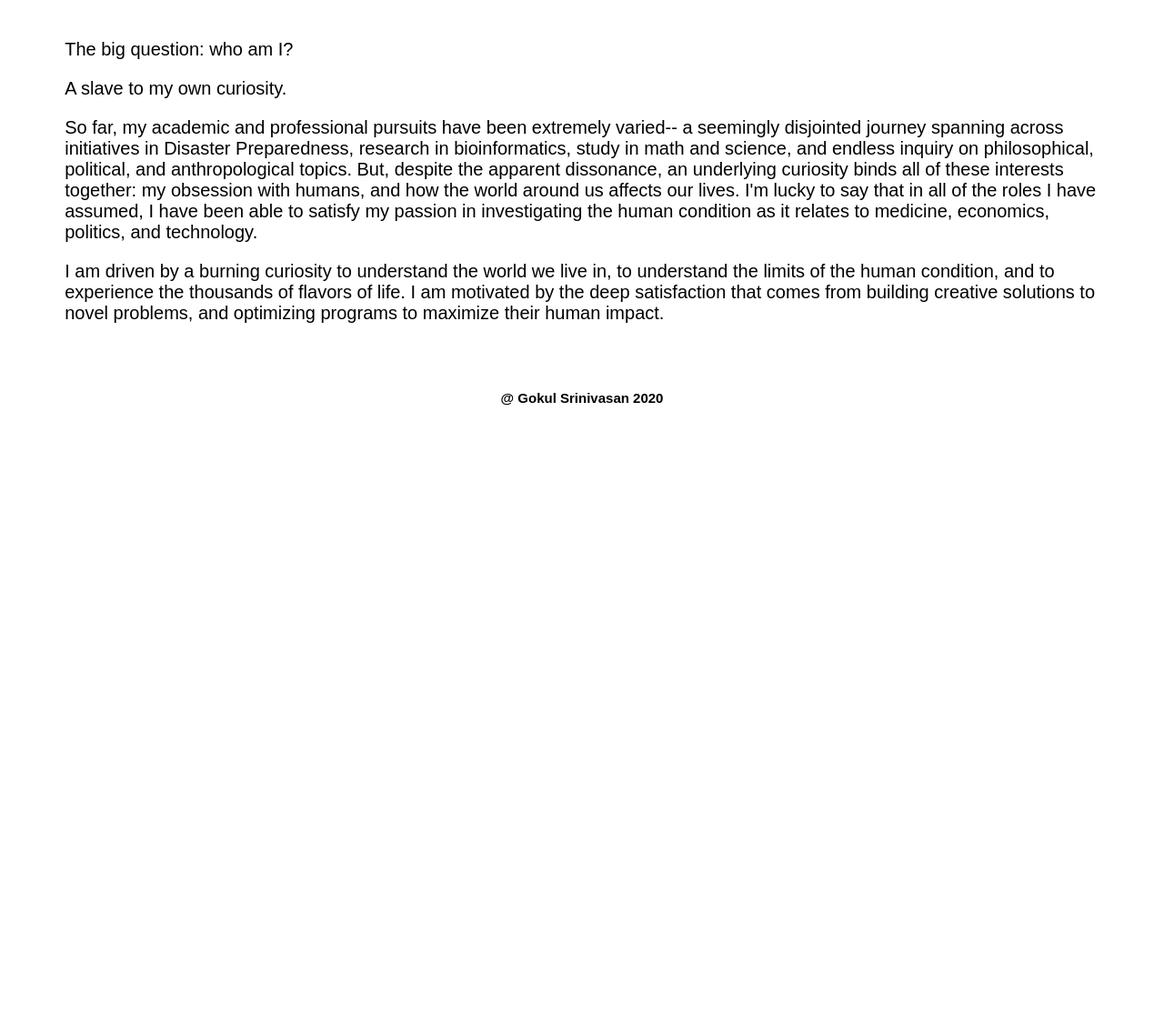
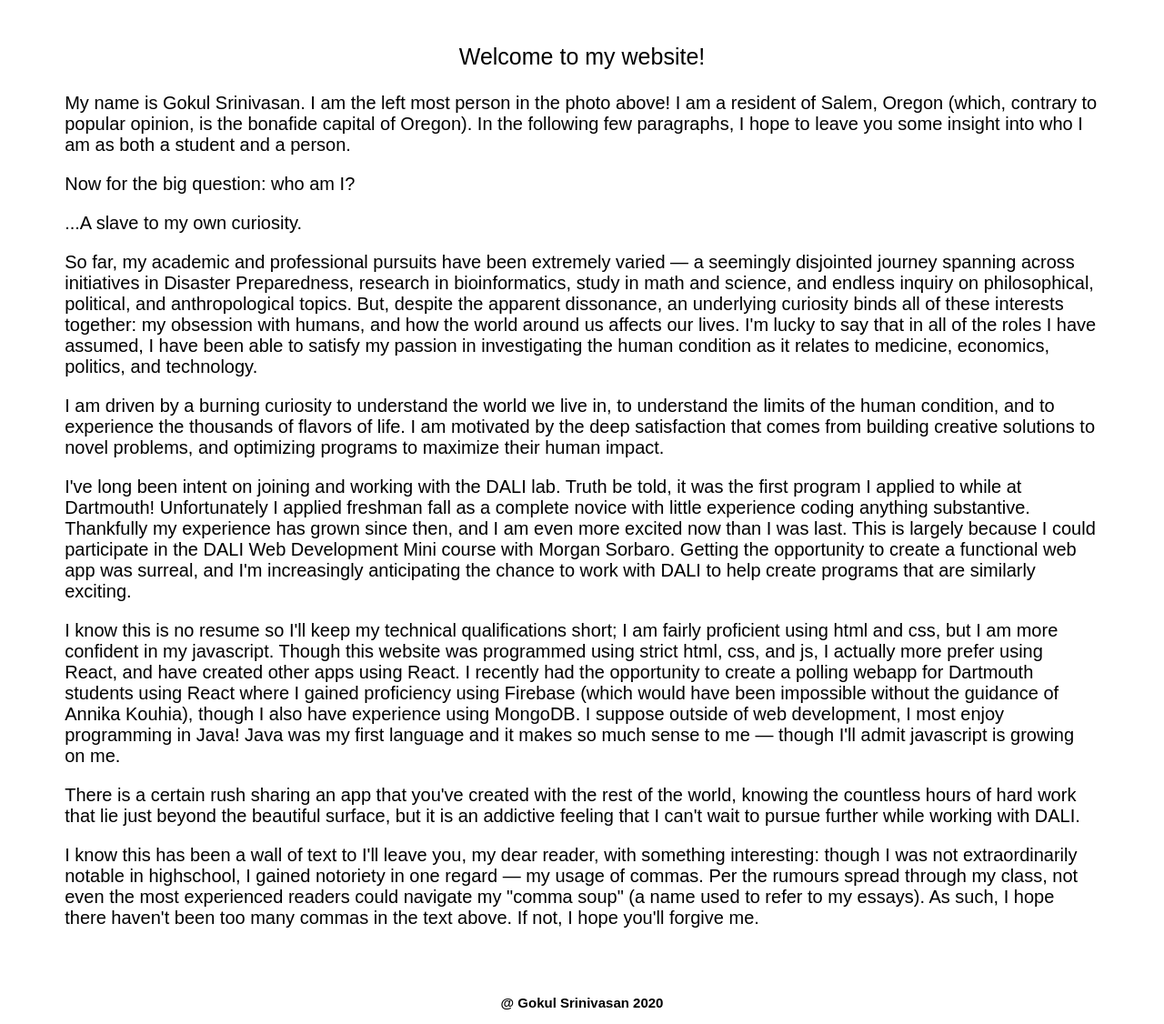
Before and after one commit to gokulsrin/personal_website, a plain HTML site: page me.html in a window 1280 px wide. Shown: the part 1112-2238 px from the top of the page at 91% size. Before the commit the page ends 1573 px from the top, so only its background shows below. Drawn offline with nearby package versions, Linux system fonts and the light colour scheme.

Commit message:
added some changes to the about me for DALI app.

```diff
--- a/me.html
+++ b/me.html
@@ -34,19 +34,52 @@
         <h1 data-aos="fade-up" style="text-align: center; font-size: 60px;">About Me </h1>
         <hr data-aos="fade-up" style="width: 30%;">
         <div class = "aboutmetext" data-aos="fade-up">
+            <p data-aos="fade-up" style="font-size: 25px; text-align: center;">
+                Welcome to my website!
+            </p>
             <p data-aos="fade-up">
-                The big question: who am I?
+                My name is Gokul Srinivasan. I am the left most person in
+                the photo above! I am a resident of Salem, Oregon (which, contrary to popular opinion, is the bonafide capital of Oregon).
+                In the following few paragraphs, I hope to leave you some insight into who I am as both a student
+                and a person.
+            </p>
+            <p data-aos="fade-up">
+                Now for the big question: who am I?
             </p>
 
             <p data-aos="fade-up">
-                A slave to my own curiosity.
+                ...A slave to my own curiosity.
             </p>
 
             <p data-aos="fade-up">
-                So far, my academic and professional pursuits have been extremely varied-- a seemingly disjointed journey spanning across initiatives in Disaster Preparedness, research in bioinformatics, study in math and science, and endless inquiry on philosophical, political, and anthropological topics. But, despite the apparent dissonance, an underlying curiosity binds all of these interests together: my obsession with humans, and how the world around us affects our lives. I'm lucky to say that in all of the roles I have assumed, I have been able to satisfy my passion in investigating the human condition as it relates to medicine, economics, politics, and technology.
+                So far, my academic and professional pursuits have been extremely varied — a seemingly disjointed journey spanning across initiatives in Disaster Preparedness, research in bioinformatics, study in math and science, and endless inquiry on philosophical, political, and anthropological topics. But, despite the apparent dissonance, an underlying curiosity binds all of these interests together: my obsession with humans, and how the world around us affects our lives. I'm lucky to say that in all of the roles I have assumed, I have been able to satisfy my passion in investigating the human condition as it relates to medicine, economics, politics, and technology.
             </p>
             <p data-aos="fade-up">
                 I am driven by a burning curiosity to understand the world we live in, to understand the limits of the human condition, and to experience the thousands of flavors of life. I am motivated by the deep satisfaction that comes from building creative solutions to novel problems, and optimizing programs to maximize their human impact.
+            </p>
+            <p data-aos="fade-up">
+                I've long been intent on joining and working with the DALI lab. Truth be told, it was the first program
+                I applied to while at Dartmouth! Unfortunately I applied freshman fall as a complete novice with little experience coding anything
+                substantive. Thankfully my experience has grown since then, and I am even more excited now than I was last. This is
+                largely because I could participate in the DALI Web Development Mini course with Morgan Sorbaro. Getting the opportunity to create a functional web app
+                was surreal, and I'm increasingly anticipating the chance to work with DALI to help create programs that are similarly exciting.
+            </p>
+            <p data-aos="fade-up">
+                I know this is no resume so I'll keep my technical qualifications short; I am fairly proficient using html and css, but I am
+                more confident in my javascript. Though this website was programmed using strict html, css, and js, I actually more prefer
+                using React, and have created other apps using React. I recently had the opportunity to create a polling webapp for Dartmouth
+                students using React where I gained proficiency using Firebase (which would have been impossible without the guidance of Annika Kouhia),
+                though I also have experience using MongoDB. I suppose outside of web development, I most enjoy programming in Java! Java was my first language
+                and it makes so much sense to me — though I'll admit javascript is growing on me.
+            </p>
+                There is a certain rush sharing an app that you've created with
+                the rest of the world, knowing the countless hours of hard work that lie just beyond the beautiful surface, but it is an addictive feeling that
+                I can't wait to pursue further while working with DALI.
+            <p data-aos="fade-up">
+                I know this has been a wall of text to I'll leave you, my dear reader, with something interesting: though I was not
+                extraordinarily notable in highschool, I gained notoriety in one regard — my usage of commas. Per the rumours spread through my class,
+                not even the most experienced readers could navigate my "comma soup" (a name used to refer to my essays). As such, I hope there haven't
+                 been too many commas in the text above. If not, I hope you'll forgive me.
             </p>
         </div>
     </div>
```
